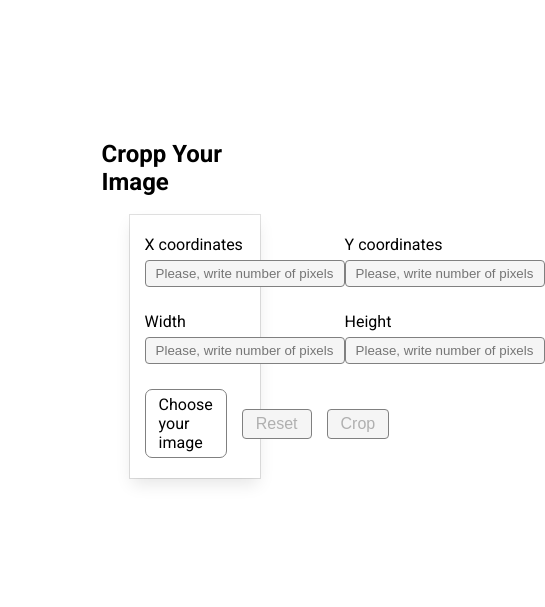
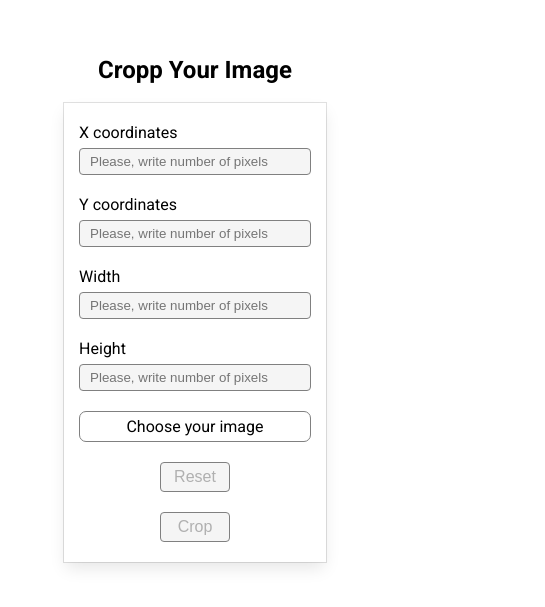
Before and after one commit to LiubomyrFedoryshyn/cropper, a Next.js app: page / in a window 390 px wide. Shown: the part 123-730 px from the top of the page, 545 px wide, since content can reach past the window. Built offline with nearby package versions, Linux system fonts and the light colour scheme.

Commit message:
Added crop functionality

```diff
--- a/components/imageForm.js
+++ b/components/imageForm.js
@@ -8,13 +8,10 @@ export default function ImageForm() {
   const [y, setY] = useState('');
   const [width, setWidth] = useState('');
   const [height, setHeight] = useState('');
+  const [imageLoaded, setImageLoaded] = useState(false);
 
-  const validationChech = (value) => {
+  const validationCheck = (value) => {
     return value == Math.floor(value) && value > 0;
-  };
-
-  const cropImage = () => {
-    console.log(x, y, width, height);
   };
 
   const onReset = () => {
@@ -22,10 +19,35 @@ export default function ImageForm() {
     setY('');
     setWidth('');
     setHeight('');
+    setImageLoaded(false);
+  };
+
+  const uploadFilePreview = (e) => {
+    if (e.target.files[0]) {
+      setImageLoaded(true);
+      let output = document.getElementById('hidden-image');
+      output.src = URL.createObjectURL(e.target.files[0]);
+    }
+  };
+
+  const onCrop = () => {
+    const canvas = document.getElementById('myCanvas');
+    let ctx = canvas.getContext('2d');
+    let img = document.getElementById('hidden-image');
+    ctx.drawImage(img, x, y, width, height);
+    let image = canvas
+      .toDataURL('image/png', 1.0)
+      .replace('image/png', 'image/cropped-image');
+    let link = document.createElement('a');
+    link.download = 'cropped-image.png';
+    link.href = image;
+    link.click();
   };
 
   return (
     <div className={styles.formWrapper}>
+      <canvas width={width} height={height} id="myCanvas"></canvas>
+      <img id="hidden-image" src="#" alt="image-for-canvas" />
       <form autoComplete="off" name="ImageForm">
         <div className={classNames(styles.field, styles.flexedFields)}>
           <div className={styles.control}>
@@ -39,11 +61,11 @@ export default function ImageForm() {
               name="x"
               value={x}
               className={classNames(
-                x && !validationChech(x) && styles.isDanger
+                x && !validationCheck(x) && styles.isDanger
               )}
               onChange={(e) => setX(e.target.value)}
             />
-            {x && !validationChech(x) && (
+            {x && !validationCheck(x) && (
               <p className={styles.errorMessage}>Invalid format</p>
             )}
           </div>
@@ -58,11 +80,11 @@ export default function ImageForm() {
               name="y"
               value={y}
               className={classNames(
-                y && !validationChech(y) && styles.isDanger
+                y && !validationCheck(y) && styles.isDanger
               )}
               onChange={(e) => setY(e.target.value)}
             />
-            {y && !validationChech(y) && (
+            {y && !validationCheck(y) && (
               <p className={styles.errorMessage}>Invalid format</p>
             )}
           </div>
@@ -79,11 +101,11 @@ export default function ImageForm() {
               name="width"
               value={width}
               className={classNames(
-                width && !validationChech(width) && styles.isDanger
+                width && !validationCheck(width) && styles.isDanger
               )}
               onChange={(e) => setWidth(e.target.value)}
             />
-            {width && !validationChech(width) && (
+            {width && !validationCheck(width) && (
               <p className={styles.errorMessage}>Invalid format</p>
             )}
           </div>
@@ -98,11 +120,11 @@ export default function ImageForm() {
               name="height"
               value={height}
               className={classNames(
-                height && !validationChech(height) && styles.isDanger
+                height && !validationCheck(height) && styles.isDanger
               )}
               onChange={(e) => setHeight(e.target.value)}
             />
-            {height && !validationChech(height) && (
+            {height && !validationCheck(height) && (
               <p className={styles.errorMessage}>Invalid format</p>
             )}
           </div>
@@ -113,11 +135,12 @@ export default function ImageForm() {
               <p className={styles.imageLoader}>Choose your image</p>
             </label>
             <input
+              multiplea
               accept=".png,.jpg,.jpeg"
               type="file"
               id={'image-photo'}
               name="image-photo"
-              // onChange={(e) => uploadFilePreview(e, fileObj.id, 'id')}
+              onChange={uploadFilePreview}
             />
           </div>
           <div className={classNames(styles.field, styles.flexedFields)}>
@@ -134,12 +157,13 @@ export default function ImageForm() {
             <div className={styles.control}>
               <button
                 disabled={
-                  !validationChech(height) ||
-                  !validationChech(width) ||
-                  !validationChech(x) ||
-                  !validationChech(y)
+                  !validationCheck(height) ||
+                  !validationCheck(width) ||
+                  !validationCheck(x) ||
+                  !validationCheck(y) ||
+                  !imageLoaded
                 }
-                onClick={cropImage}
+                onClick={onCrop}
                 type="button"
                 className={styles.submitButton}
               >
--- a/styles/Form.module.scss
+++ b/styles/Form.module.scss
@@ -3,6 +3,12 @@
   padding: 20px 15px;
   box-shadow: 0 0.5em 1em -0.125em rgba(10, 10, 10, 0.1),
     0 0 0 1px rgba(10, 10, 10, 0.12);
+
+  canvas,
+  img {
+    display: none;
+    width: fit-content;
+  }
   p {
     margin: 0;
     margin-bottom: 6px;
@@ -13,12 +19,13 @@
       display: flex;
       justify-content: space-between;
       align-items: center;
+      width: 100%;
       .control {
-        width: fit-content;
+        width: 48%;
         position: relative;
         input {
+          width: 100%;
           transition: 0.1s;
-          width: 200px;
           border: 1px solid gray;
           padding: 5px 10px;
           border-radius: 4px;
@@ -47,6 +54,12 @@
       display: flex;
       justify-content: space-around;
       align-items: center;
+      .flexedFields {
+        width: fit-content;
+      }
+      .control {
+        width: fit-content;
+      }
       .submitButton,
       .resetButton {
         padding: 5px 13px;
@@ -76,6 +89,7 @@
       display: none;
     }
     .imageLoader {
+      text-align: center;
       border: 1px solid gray;
       border-radius: 7px;
       padding: 5px 13px;
@@ -88,3 +102,41 @@
     }
   }
 }
+@media only screen and (max-width: 991px) {
+  .formWrapper {
+    .field {
+      &.flexedFields {
+        flex-direction: column;
+        margin-bottom: 0;
+        .control {
+          width: 100%;
+          margin-bottom: 20px;
+        }
+      }
+      &.flexedActions {
+        flex-direction: column;
+        .chooseFile {
+          width: 100%;
+          label {
+            width: 100%;
+            margin-bottom: 20px;
+          }
+        }
+        .flexedFields {
+          .control {
+            button {
+              margin-left: 0;
+              width: 100%;
+              &:last-of-type {
+                margin-bottom: 0;
+              }
+            }
+            &:last-of-type {
+              margin-bottom: 0;
+            }
+          }
+        }
+      }
+    }
+  }
+}
--- a/styles/Home.module.scss
+++ b/styles/Home.module.scss
@@ -16,4 +16,10 @@
   align-items: center;
 }
 
+@media only screen and (max-width: 991px) {
+  .main {
+    width: 100%;
+  }
+}
+
 @import url('https://fonts.googleapis.com/css?family=Roboto:300,400,500,700,700i,900&display=swap');
```
